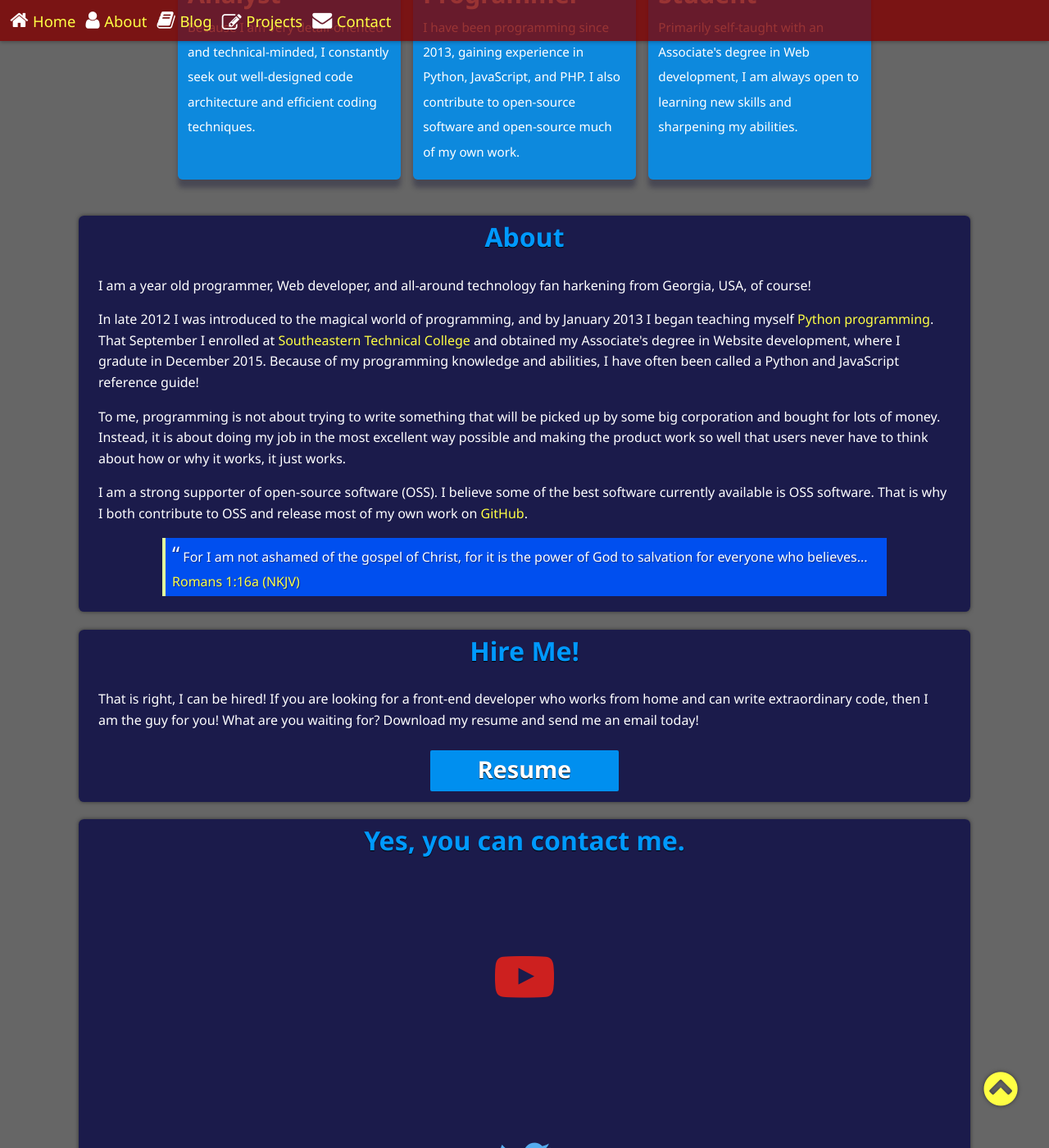
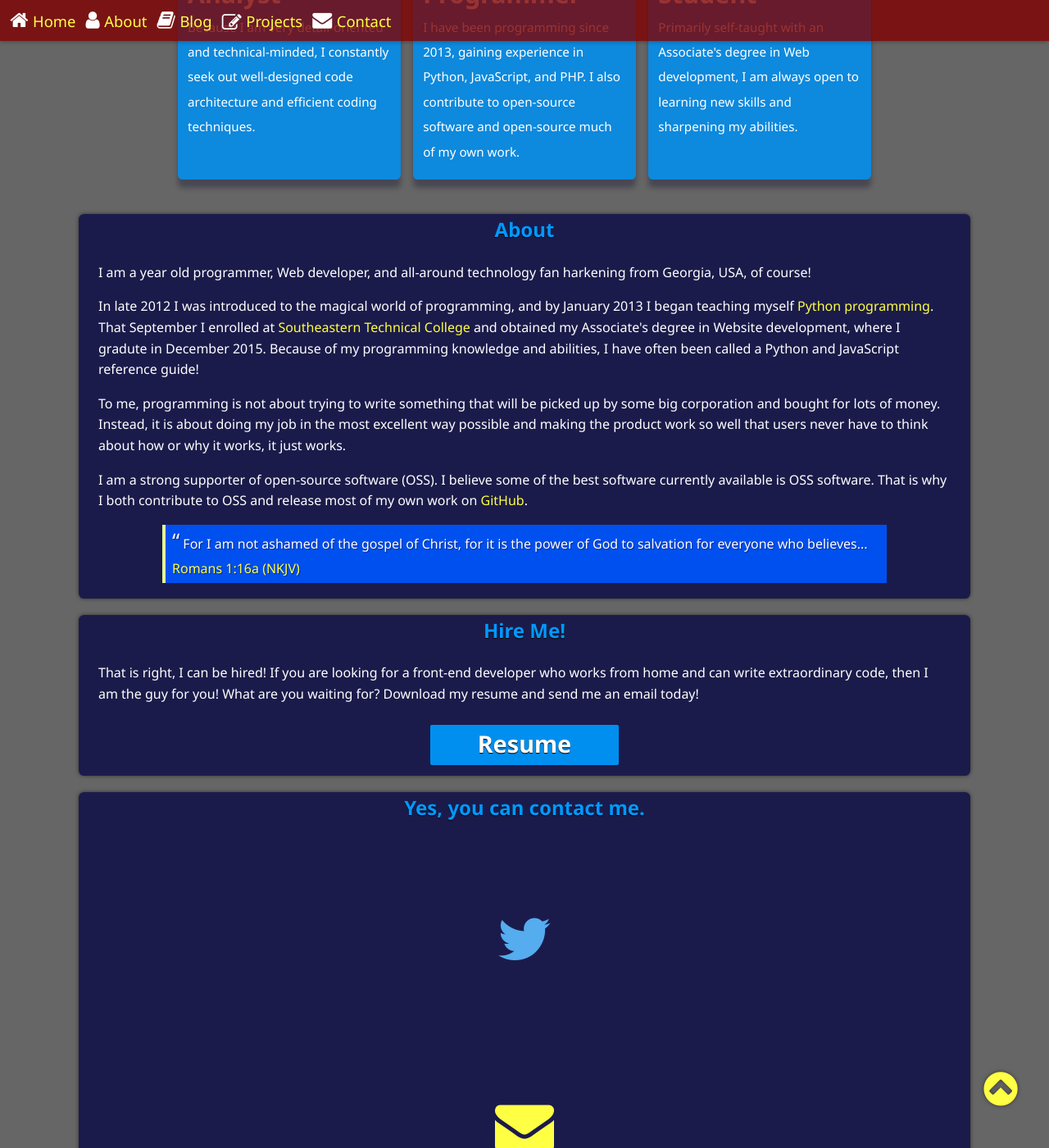
Before and after one commit to le717/le717.github.io, a Jekyll site: the page built from test.html, in a window 1280 px wide and 1400 px high, scrolled down 266 px. Shown: the whole window at 82% size. Built offline with Jekyll 4.4.1, drawn with Linux system fonts in a browser that asks for light colours; nearby versions of some CDN libraries.

Commit message:
Valid HTML5

```diff
--- a/css/parts/_diag-email.scss
+++ b/css/parts/_diag-email.scss
@@ -4,6 +4,7 @@
   width: 35em;
   max-width: 80%;
   margin-left: auto;
+  display: block;
   margin-right: auto;
   padding-left: 1em;
   padding-bottom: 1.5%;
@@ -13,6 +14,7 @@
   color: $color-black;
   background-clip: padding-box;
   box-shadow: 0 5px 15px rgba(0, 0, 0, 0.5);
+  z-index: 1;
 
   h1 { @extend .text-center; }
 }
--- a/css/parts/_navbar.scss
+++ b/css/parts/_navbar.scss
@@ -8,7 +8,7 @@
   background-color: $color-trans-red;
   color: $color-white;
   @include box-shadow(0 2px 4.75px 0.25px rgba(0, 0, 0, 0.3));
-  z-index: 1;
+  z-index: 2;
 
   a {
     text-shadow: none;
--- a/test.html
+++ b/test.html
@@ -12,7 +12,7 @@
 
 {% include highlighted.html %}
 
-<main class="page-section" id="about">
+<section class="page-section" id="about">
   <h1 class="text-center">About</h1>
   <p>I am a <span id="my-age"></span> year old programmer, Web developer, and all-around technology fan harkening from Georgia, USA, of course!</p>
 
@@ -26,27 +26,27 @@
     For I am not ashamed of the gospel of Christ, for it is the power of God to salvation for everyone who believes...
     <a target="_blank" href="http://bible.com/114/rom.1.16.nkjv">Romans&nbsp;1:16a&nbsp;(NKJV)</a>
   </blockquote>
-</main>
+</section>
 
-<main class="page-section" id="hireme">
+<section class="page-section" id="hireme">
   <h1 class="text-center">Hire Me!</h1>
   <p>That is right, I can be hired! If you are looking for a front-end developer who works from home and can write extraordinary code, then I am the guy for you! What are you waiting for? Download my resume and send me an email today!</p>
   {% include btn-cta.html url="#" text="Resume" %}
-</main>
+</section>
 
-<main class="page-section contact-field" id="contact">
+<section class="page-section contact-field" id="contact">
   <h1 class="text-center">Yes, you can contact me.</h1>
   <table>
     <tr>
-      <td><a target="_blank" href="http://www.youtube.com/user/Triangle717"><span class="fa fa-youtube-play contact-yt"></span></a></td>
       <td><a target="_blank" href="{{ site.author_twitter }}"><span class="fa fa-twitter contact-twitter"></span></a></td>
-      <td><a target="_blank" href="https://www.facebook.com/cely717"><span class="fa fa-facebook contact-fb"></span></a></td>
+      <td>{% include contact.html %}<span class="fa fa-envelope contact-email"></span></a></td>
+      <td><a target="_blank" href="https://www.linkedin.com/in/cely717"><span class="fa fa-linkedin contact-ln"></span></a></td>
       <td><a target="_blank" href="{{ site.github.owner_url }}"><span class="fa fa-github contact-gh"></span></a></td>
       <td><a target="_blank" href="{{ site.author_wp }}/contact"><span class="fa fa-wordpress contact-wp"></span></a></td>
-      <td><a target="_blank" href="https://www.linkedin.com/in/cely717"><span class="fa fa-linkedin contact-ln"></span></a></td>
-      <td>{% include contact.html %}<span class="fa fa-envelope contact-email"></span></a></td>
+      <td><a target="_blank" href="https://www.facebook.com/cely717"><span class="fa fa-facebook contact-fb"></span></a></td>
+      <td><a target="_blank" href="http://www.youtube.com/user/Triangle717"><span class="fa fa-youtube-play contact-yt"></span></a></td>
     </tr>
   </table>
-</main>
+</section>
 
 {% include diag-email.html %}
```
